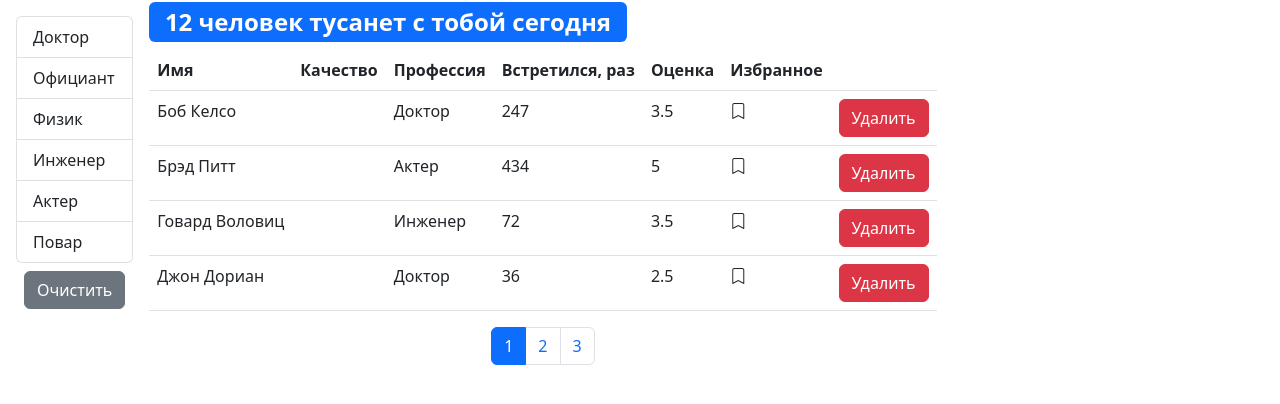
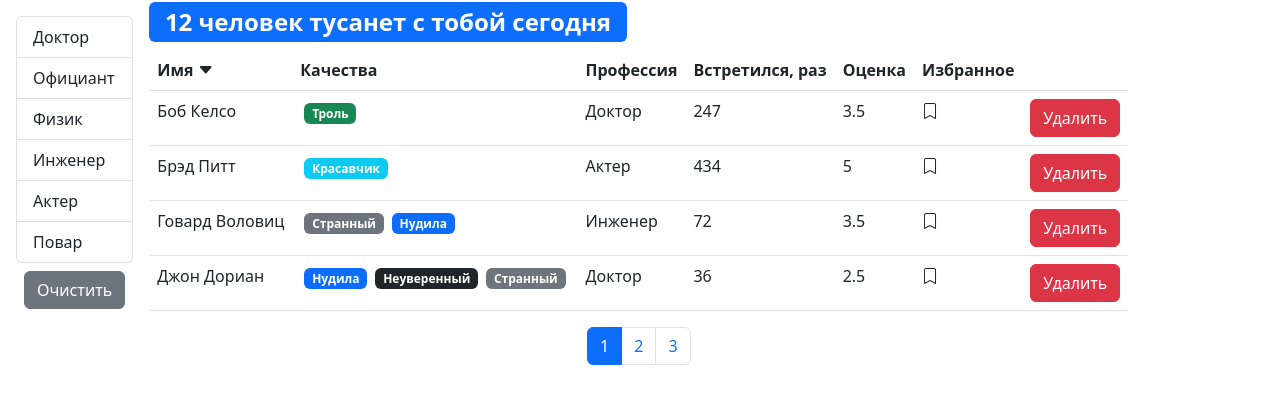
Before and after one commit to Taitanos/fast-company, a React (Create React App) app: page / in a window 1280 px wide. Shown: the top 404 px of the page. Built offline with nearby package versions, Linux system fonts and the light colour scheme.

Commit message:
added QualitiesList.tsx, Table.tsx, refactoring code

```diff
--- a/src/App.tsx
+++ b/src/App.tsx
@@ -1,29 +1,11 @@
-import React, {useState} from "react";
-import api from "./api";
+import React from "react";
 import Users from "./components/Users";
 
 function App() {
 
-    const [users, setUsers] = useState(api.users.fetchAll())
-
-    const handleDelete = (usersId: string) => {
-        setUsers(users.filter((user) => user._id !== usersId))
-    }
-
-    const handleBookmark = (usersId: string) => {
-        setUsers(
-            users.map((user) => {
-                if (user._id === usersId) {
-                    return {...user, bookmark: !user.bookmark}
-                }
-                return user
-            })
-        )
-    }
-
     return (
         <div>
-            <Users handleDelete={handleDelete} handleBookmark={handleBookmark} usersAll={users}/>
+            <Users/>
         </div>
     )
 }
--- a/src/api/fake.api/user.api.ts
+++ b/src/api/fake.api/user.api.ts
@@ -161,6 +161,13 @@ const users: UserType[] = [
     },
 ]
 
-export function fetchAll() {
-    return users
-}
+const fetchAll = () => new Promise((resolve) => {
+    window.setTimeout(function () {
+        resolve(users);
+    }, 2000)
+});
+
+
+export default {
+    fetchAll
+};
--- a/src/api/index.js
+++ b/src/api/index.ts
@@ -1,4 +1,4 @@
-import * as users from "./fake.api/user.api"
+import users from "./fake.api/user.api"
 import professions from "./fake.api/professions.api";
 
 const API = {
--- /dev/null
+++ b/src/components/QualitiesList.tsx
@@ -0,0 +1,19 @@
+import React from "react";
+import {QualityType} from "../api/fake.api/user.api";
+import Quality from "./Quality";
+
+type PropsType = {
+    qualities: QualityType[]
+}
+
+function QualitiesList ({qualities}: PropsType) {
+    return (
+        <>
+            {qualities.map ((qual) => (
+                <Quality key={qual._id} qualName={qual.name} qualColor={qual.color}/>
+            ))}
+        </>
+    )
+}
+
+export default QualitiesList;
--- a/src/components/Qualitie.tsx
+++ b/src/components/Quality.tsx
@@ -5,7 +5,7 @@ type PropsType = {
     qualColor: string
 }
 
-function Qualitie ({qualName, qualColor}: PropsType) {
+function Quality ({qualName, qualColor}: PropsType) {
     return (
             <span className={"badge m-1 bg-" + qualColor}>
                 {qualName}
@@ -13,4 +13,4 @@ function Qualitie ({qualName, qualColor}: PropsType) {
     )
 }
 
-export default Qualitie;
+export default Quality;
--- /dev/null
+++ b/src/components/Table.tsx
@@ -0,0 +1,29 @@
+import React, {ReactNode} from "react";
+import TableHeader from "./TableHeader";
+import TableBody from "./TableBody";
+import {SortByType} from "./Users";
+import {ColumnsType} from "./UserTable";
+import {UserType} from "../api/fake.api/user.api";
+
+type PropsType = {
+    onSort: (item: SortByType) => void
+    selectedSort: SortByType
+    columns: ColumnsType
+    data: UserType[]
+    children?: ReactNode[]
+}
+
+function Table({onSort, selectedSort, columns, data, children}: PropsType) {
+    return (
+        <table className={"table"}>
+            {children || (
+                <>
+                    <TableHeader {...{onSort, selectedSort, columns}}/>
+                    <TableBody {...{data, columns}}/>
+                </>
+            )}
+        </table>
+    )
+}
+
+export default Table;
--- a/src/components/TableHeader.tsx
+++ b/src/components/TableHeader.tsx
@@ -18,6 +18,11 @@ function TableHeader({onSort, selectedSort, columns}: PropsType) {
         }
     }
 
+    const renderSortArrow = (selectedSort: SortByType, currentPath: string) => {
+        return selectedSort.path === currentPath ? selectedSort.order === "asc" ?
+            <i className="bi bi-caret-down-fill"></i> : <i className="bi bi-caret-up-fill"></i> : "";
+    }
+
     return (
         <thead>
         <tr>
@@ -25,7 +30,7 @@ function TableHeader({onSort, selectedSort, columns}: PropsType) {
                 <th key={column}
                     onClick={columns[column].path ? () => handleSort(columns[column].path) : undefined} {...{role: columns[column].path && "button"}}
                     scope={"col"}>
-                    {columns[column].name}
+                    {columns[column].name} {renderSortArrow(selectedSort, columns[column].path)}
                 </th>
             ))}
         </tr>
--- a/src/components/UserTable.tsx
+++ b/src/components/UserTable.tsx
@@ -1,9 +1,9 @@
 import React from "react";
 import {UserType} from "../api/fake.api/user.api";
 import {SortByType} from "./Users";
-import TableHeader from "./TableHeader";
-import TableBody from "./TableBody";
 import Bookmark from "./Bookmark";
+import QualitiesList from "./QualitiesList";
+import Table from "./Table";
 
 type PropsType = {
     onDelete: (usersId: string) => void
@@ -41,7 +41,7 @@ function UserTable({users, onDelete, onChangeBookmark, onSort, selectedSort}: Pr
 
     const columns = {
         name: {path: 'name', name: 'Имя'},
-        qualities: {name: 'Качество'},
+        qualities: {name: 'Качества', component: (user: UserType) => (<QualitiesList qualities={user.qualities}/>)},
         professions: {path: 'profession.name', name: 'Профессия'},
         completedMeetings: {
             path: 'completedMeetings',
@@ -65,10 +65,7 @@ function UserTable({users, onDelete, onChangeBookmark, onSort, selectedSort}: Pr
     }
 
     return (
-        <table className={"table"}>
-            <TableHeader {...{onSort, selectedSort, columns}}/>
-            <TableBody {...{data: users, columns}}/>
-        </table>
+        <Table onSort={onSort} selectedSort={selectedSort} columns={columns} data={users}/>
     )
 }
 
--- a/src/components/Users.tsx
+++ b/src/components/Users.tsx
@@ -8,25 +8,24 @@ import SearchStatus from "./SearchStatus";
 import UserTable from "./UserTable";
 import _ from "lodash"
 
+
 export type SortByType = {
     path: string
     order: "asc" | "desc"
 }
 
-type PropsType = {
-    handleDelete: (usersId: string) => void
-    handleBookmark: (usersId: string) => void
-    usersAll: UserType[]
-}
+function Users() {
 
-function Users({handleDelete, handleBookmark, usersAll: allUsers}: PropsType) {
-
+    const pageSize = 4
     const [currentPage, setCurrentPage] = useState<number>(1)
     const [professions, setProfessions] = useState<undefined | ProfessionsTypeObject | ProfessionType[]>(undefined)
     const [selectedProf, setSelectedProf] = useState<undefined | ProfessionType>(undefined)
-    const [sortBy, setSortBy] = useState<SortByType>({path:'name', order: 'asc'})
+    const [sortBy, setSortBy] = useState<SortByType>({path: 'name', order: 'asc'})
+    const [users, setUsers] = useState<UserType[] | undefined>(undefined)
 
-    const pageSize = 4
+    useEffect(() => {
+        api.users.fetchAll().then((data:any) => setUsers(data))
+    }, [])
 
     useEffect(() => {
         api.professions.fetchAll().then((data: any) => setProfessions(data))
@@ -35,6 +34,25 @@ function Users({handleDelete, handleBookmark, usersAll: allUsers}: PropsType) {
     useEffect(() => {
         setCurrentPage(1)
     }, [selectedProf])
+
+    const handleDelete = (usersId: string) => {
+        if (users) {
+            setUsers(users.filter((user: UserType) => user._id !== usersId))
+        }
+    }
+
+    const handleBookmark = (usersId: string) => {
+        if (users) {
+            setUsers(
+                users.map((user: UserType) => {
+                    if (user._id === usersId) {
+                        return {...user, bookmark: !user.bookmark}
+                    }
+                    return user
+                })
+            )
+        }
+    }
 
     const handleProfessionSelect = (item: ProfessionType) => {
         setSelectedProf(item)
@@ -48,12 +66,14 @@ function Users({handleDelete, handleBookmark, usersAll: allUsers}: PropsType) {
         setSortBy(item)
     }
 
-    const filteredUsers = selectedProf ? allUsers.filter((user) => user.profession.name === selectedProf.name) : allUsers
+    if (users) {
+
+        const filteredUsers = selectedProf ? users.filter((user) => user.profession.name === selectedProf.name) : users
         const count = filteredUsers.length
 
         const sortedUsers = _.orderBy(filteredUsers, [sortBy.path], [sortBy.order])
 
-    const users = paginate(sortedUsers, currentPage, pageSize)
+        const usersCrop = paginate(sortedUsers, currentPage, pageSize)
 
         const clearFilter = () => {
             setSelectedProf(undefined)
@@ -73,7 +93,8 @@ function Users({handleDelete, handleBookmark, usersAll: allUsers}: PropsType) {
                 <div className={"d-flex flex-column"}>
                     <SearchStatus length={count}/>
                     {count > 0 && (
-                    <UserTable users={users} onDelete={handleDelete} onChangeBookmark={handleBookmark} onSort={handleSort} selectedSort={sortBy}/>
+                        <UserTable users={usersCrop} onDelete={handleDelete} onChangeBookmark={handleBookmark}
+                                   onSort={handleSort} selectedSort={sortBy}/>
                     )}
                     <div className={"d-flex justify-content-center"}>
                         <Pagination itemsCount={count} pageSize={pageSize} currentPage={currentPage}
@@ -82,6 +103,8 @@ function Users({handleDelete, handleBookmark, usersAll: allUsers}: PropsType) {
                 </div>
             </div>
         )
+    } else
+    return <>"loading..."</>
 }
 
 export default Users;
```
Lines whose indentation alone changed are shown as unchanged.
